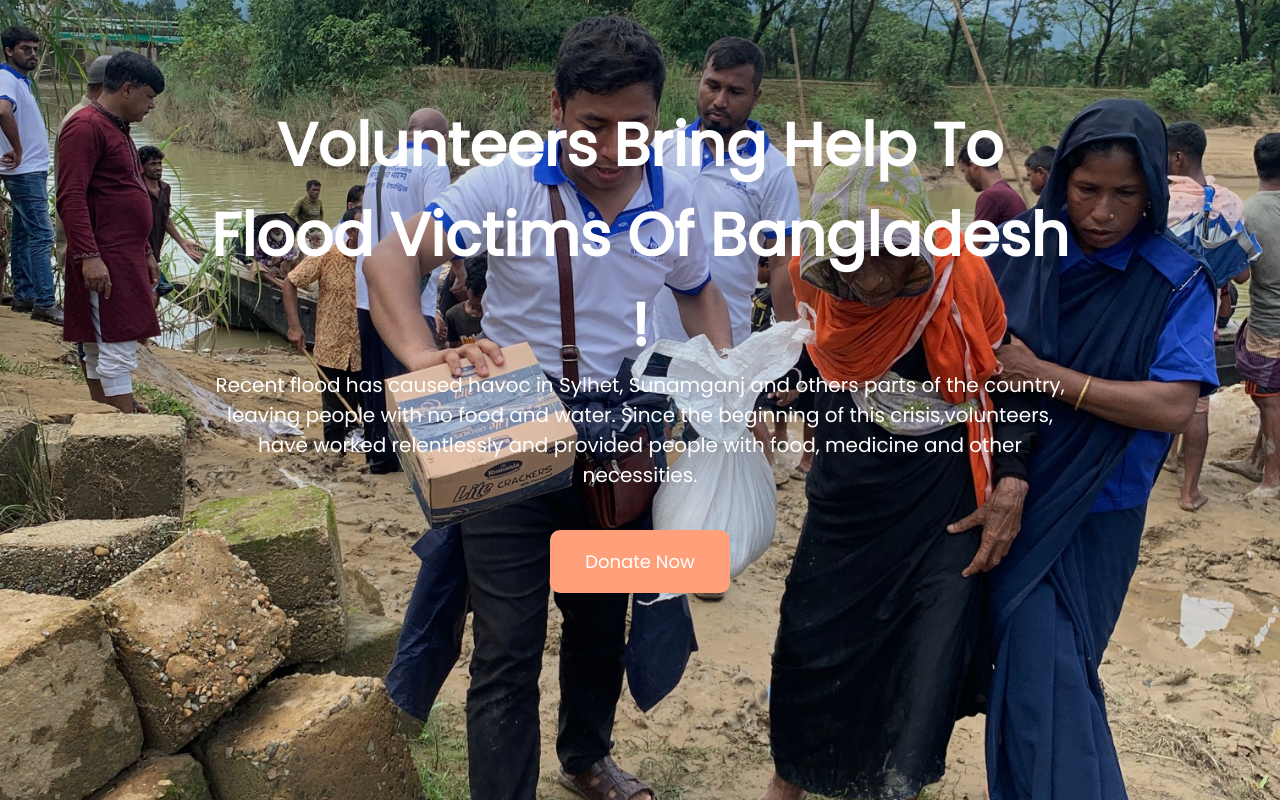
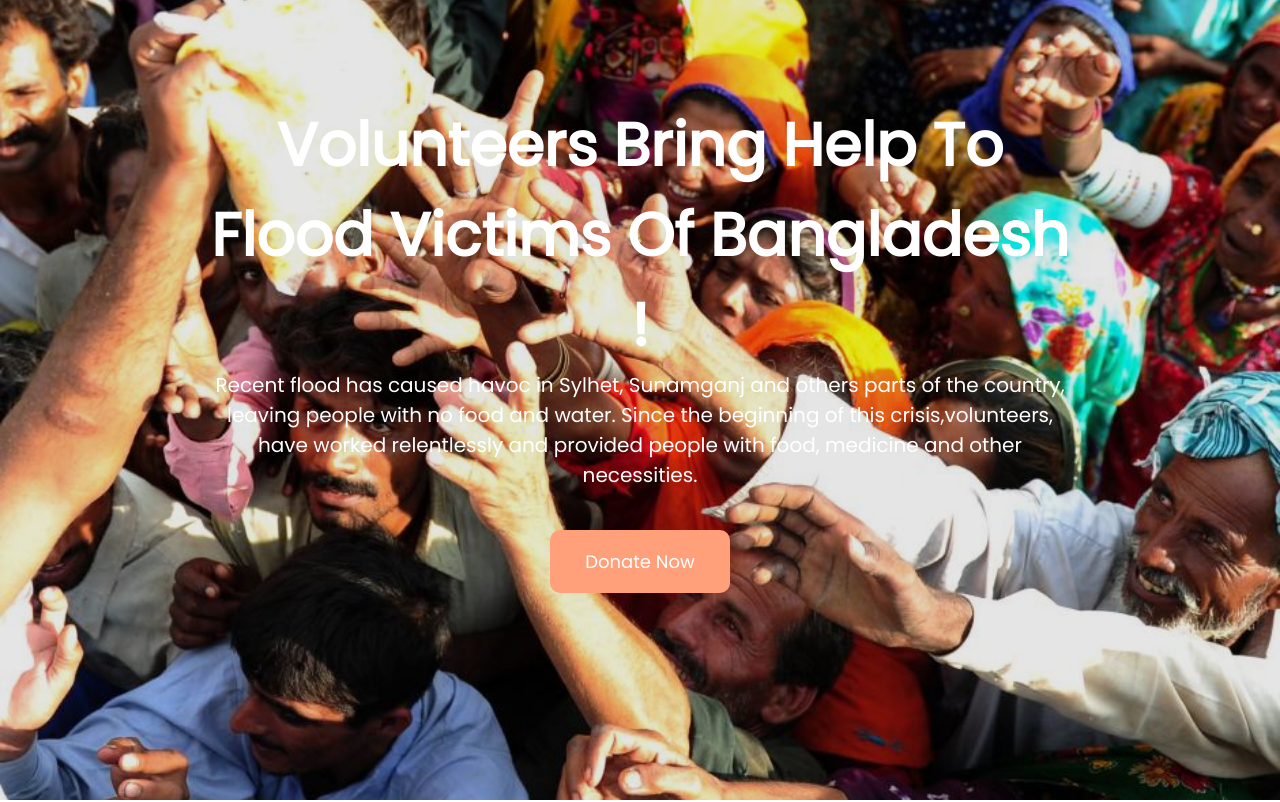
Before and after one commit to Mita-Sinha/donate-today2, a plain HTML site: page index.html in a window 1280 px wide. Shown: the top 802 px of the page. Drawn offline with Linux system fonts and the light colour scheme.

Commit message:
all finish

```diff
--- a/css/style.css
+++ b/css/style.css
@@ -30,7 +30,7 @@
 .banner-container {
     width: 100%;
     height: 100vh;
-    background-image: linear-gradient(rgba(0, 0, 0, 0.1), rgba(0, 0, 0, 0.1)), url(/images/vol.jpg);
+    background-image: linear-gradient(rgba(0, 0, 0, 0.1), rgba(0, 0, 0, 0.1)), url(/images/donation0.jpg);
     background-repeat: no-repeat;
     background-position: center;
     background-size: cover;
```
Also changed, not shown: images/donation0.jpg (added), images/vol.JPG (deleted).
